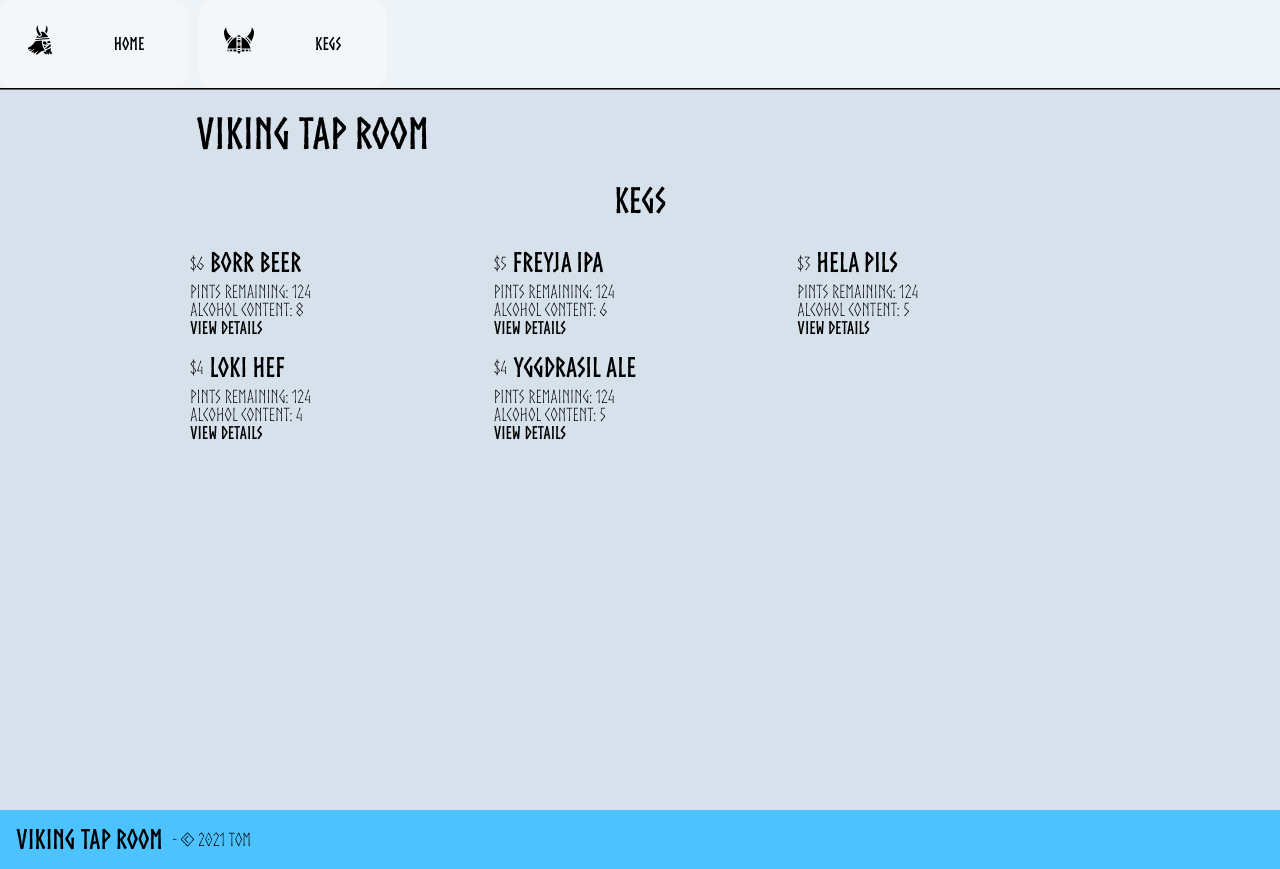
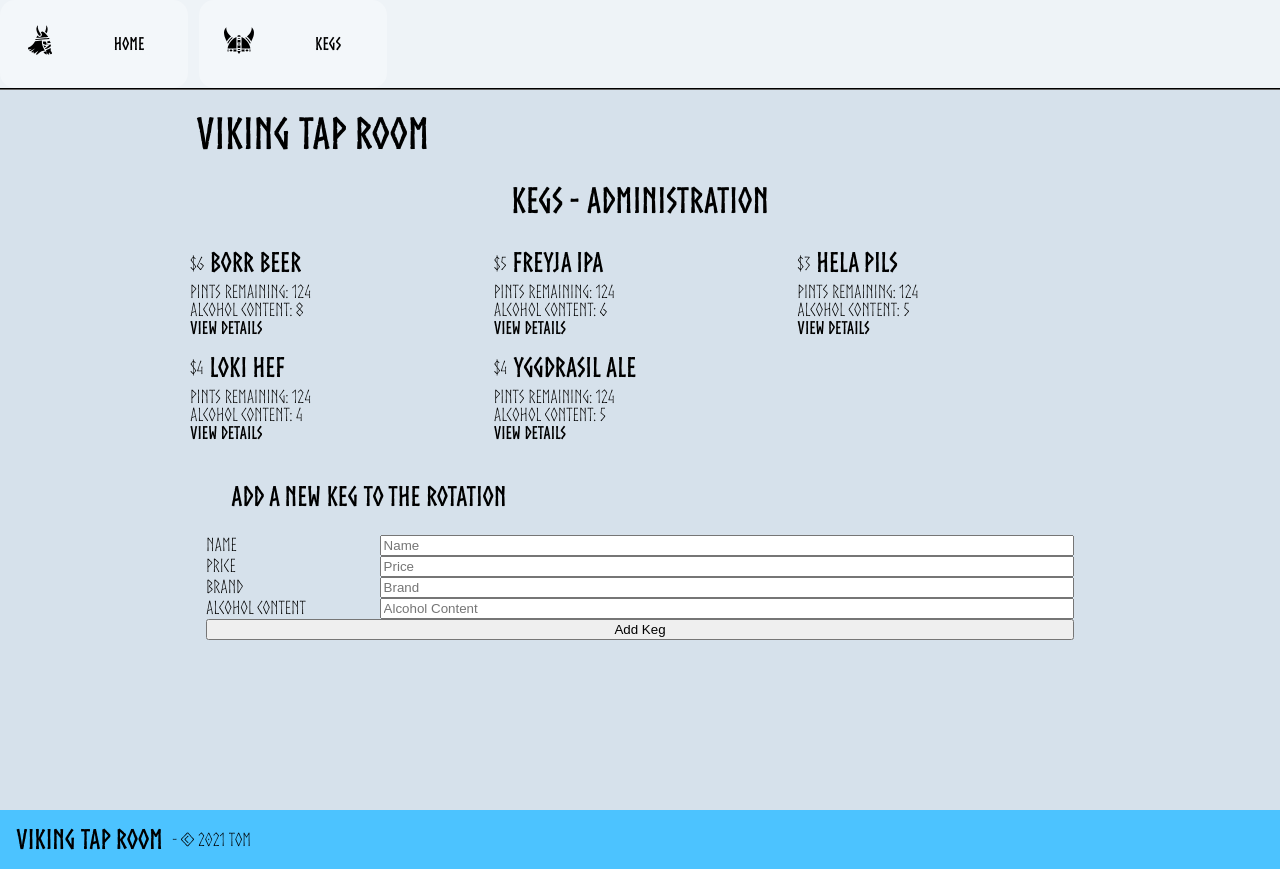
Before and after one commit to Usarneme/Viking_Tap_Room_Redux, a React (Create React App) app in the folder client/: page /kegs in a window 1280 px wide. Built offline with nearby package versions, Linux system fonts and the light colour scheme.

Commit message:
:truck: updates add new keg form styling and layout

```diff
--- a/client/src/App.js
+++ b/client/src/App.js
@@ -1,4 +1,5 @@
 import React, { Component } from 'react'
+import { v4 as uuid } from 'uuid'
 
 // Pages
 import Home from './pages/Home'
@@ -35,6 +36,10 @@ class App extends Component {
     localStorage.setItem('viking_tap_room_kegs', JSON.stringify(this.state.kegs))
   }
 
+  createNewKeg = () => {
+    console.log("NEW KEG MAKER")
+  }
+
   render() {
     console.log(defaultKegs)
 
@@ -47,7 +52,7 @@ class App extends Component {
               <Keg kegs={this.state.kegs} />
             </Route>
             <Route path="/kegs">
-              <Kegs kegs={this.state.kegs} />
+              <Kegs kegs={this.state.kegs} createNewKeg={this.createNewKeg} />
             </Route>
             <Route path="/">
               <Home kegs={this.state.kegs} />
--- a/client/src/components/AddNewKeg.js
+++ b/client/src/components/AddNewKeg.js
@@ -1,29 +1,54 @@
 import React, { useState } from 'react'
+import PropTypes from 'prop-types'
 
-function AddNewKeg() {
+function AddNewKeg(props) {
+  const [name, changeName] = useState("")
+  const [price, changePrice] = useState("")
+  const [brand, changeBrand] = useState("")
+  const [alcoholContent, changeAlcoholContent] = useState("")
+
+  const handleSubmit = event => {
+    event.preventDefault()
+    props.createNewKeg(name, price, brand, alcoholContent)
+  }
+
+  const formStyles = {
+    display: 'grid'
+  }
+
+  const divStyles = {
+    display: 'grid',
+    gridTemplateColumns: '20% 80%'
+  }
+
   return (
-    <div>
-      Form goes here
-      <form>
-        <label>
-        </label>
-        <input>
-        </input>
-        <label>
-        </label>
-        <input>
-        </input>
-        <label>
-        </label>
-        <input>
-        </input>
-        <label>
-        </label>
-        <input>
-        </input>
+    <div className="container">
+      <h3 style={{ margin: '22px' }}>Add a new keg to the rotation</h3>
+      <form style={formStyles} onSubmit={event => handleSubmit(event)} >
+        <div style={divStyles}>
+          <label htmlFor='name'>Name</label>
+          <input name='name' onChange={() => changeName()} placeholder='Name' ></input>
+        </div>
+        <div style={divStyles}>
+          <label htmlFor='price'>Price</label>
+          <input name='price' onChange={() => changePrice()} placeholder='Price' ></input>
+        </div>
+        <div style={divStyles}>
+          <label htmlFor='brand'>Brand</label>
+          <input name='brand' onChange={() => changeBrand()} placeholder='Brand' ></input>
+        </div>
+        <div style={divStyles}>
+          <label htmlFor='alcoholContent'>Alcohol Content</label>
+          <input name='alcoholContent' onChange={() => changeAlcoholContent()} placeholder='Alcohol Content' ></input>
+        </div>
+        <button type='submit'>Add Keg</button>
       </form>
     </div>
   )
 }
 
+AddNewKeg.propTypes = {
+  createNewKeg: PropTypes.func.isRequired
+}
+
 export default AddNewKeg
--- a/client/src/index.css
+++ b/client/src/index.css
@@ -93,5 +93,8 @@ h4 {
   max-width: 900px;
   margin: 0 auto;
   padding: 1rem;
+}
+
+.tall {
   min-height: 71vh;
 }
--- a/client/src/pages/Home.js
+++ b/client/src/pages/Home.js
@@ -5,7 +5,7 @@ import KegsList from '../components/KegsList'
 
 function Home(props) {
   return(
-    <div className='container'>
+    <div className='container tall'>
       <Header title='Beer Selection' />
       <KegsList kegs={props.kegs} page={'home'} />
     </div>
--- a/client/src/pages/Keg.js
+++ b/client/src/pages/Keg.js
@@ -11,8 +11,8 @@ function KegPage(props) {
   const { name, price, alcoholContent, pintsRemaining } = thisKeg
 
   return (
-    <div className='container'>
-      <Header title={`Keg #${id}`} />
+    <div className='container tall'>
+      <Header title={`Viewing Keg: ${name}`} />
       <SingleKeg
         name={name}
         price={price}
--- a/client/src/pages/Kegs.js
+++ b/client/src/pages/Kegs.js
@@ -2,18 +2,21 @@ import React from 'react'
 import PropTypes from 'prop-types'
 import Header from './../components/Header'
 import KegsList from './../components/KegsList'
+import AddNewKeg from './../components/AddNewKeg'
 
 function Kegs(props) {
   return (
-    <div className='container'>
-      <Header title='Kegs' />
+    <div className='container tall'>
+      <Header title='Kegs - Administration' />
       <KegsList kegs={props.kegs} page={'kegs'} />
+      <AddNewKeg createNewKeg={props.createNewKeg} />
     </div>
   )
 }
 
 Kegs.propTypes = {
-  kegs: PropTypes.array.isRequired
+  kegs: PropTypes.array.isRequired,
+  createNewKeg: PropTypes.func
 }
 
 export default Kegs
```
Also changed, not shown: client/src/components/KegsList.js (+5 -3 lines).
